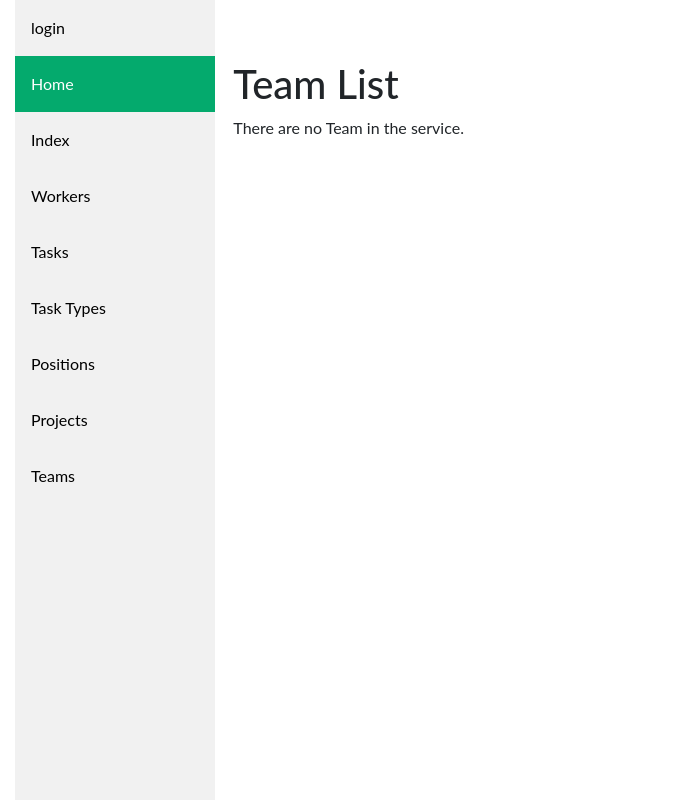
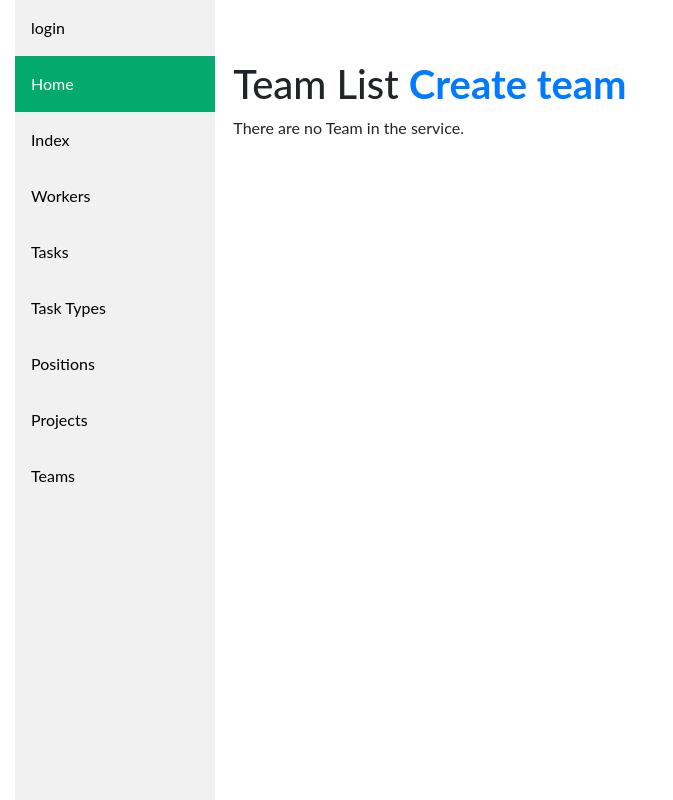
Before and after one commit to yevhenii-nevmyvako/it-company-task-manager, a Django app: template templates/task_manager/team_list.html in a window 1280 px wide. Shown: the whole page, without its empty margins (0-673 px from the left). Run offline with Django 3.2, Linux system fonts and the light colour scheme; the template is opened without the code that fills it, so the values that code supplies are empty; some libraries are stand-ins or nearby versions.

Commit message:
Add link team form to team_list.html

```diff
--- a/templates/task_manager/team_list.html
+++ b/templates/task_manager/team_list.html
@@ -4,7 +4,7 @@
 {% block content %}
 
     <h1>Team List
-{#      <a href="{% url 'task_manager:team-create' %}"><strong>Create team</strong></a>#}
+      <a href="{% url 'task_manager:team-create' %}"><strong>Create team</strong></a>
 {#      <form action="" method="GET">#}
 {#        {{ team_search_form|crispy }}#}
 {#        <input type="submit" value="search">#}
```
